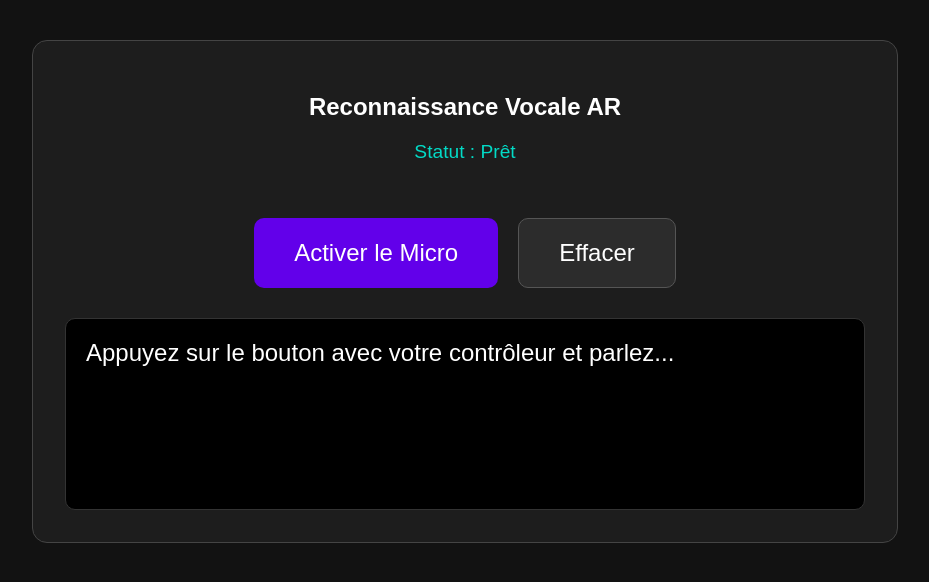
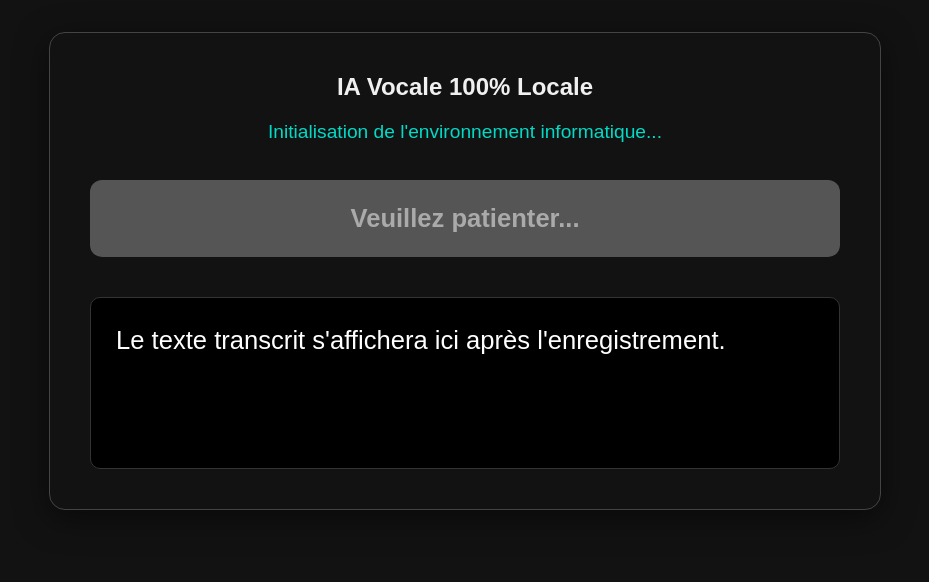
Before and after one commit to vale075/AiR-Notes_server, a Django app: page /voice_dev in a window 1280 px wide. Shown: the top 582 px of the page, without its empty margins (175-1104 px from the left). Run offline with Django 5.2, Linux system fonts and the light colour scheme.

Commit message:
Local whisper d'alexander

```diff
--- a/notes/templates/notes/voice_dev.html
+++ b/notes/templates/notes/voice_dev.html
@@ -2,393 +2,233 @@
 <html lang="fr">
   <head>
     <meta charset="UTF-8">
-    <meta name="viewport"
-          content="width=device-width, initial-scale=1.5, maximum-scale=2.0">
-    <title>Reconnaissance Vocale - Magic Leap 2</title>
+    <meta name="viewport" content="width=device-width, initial-scale=1.5">
+    <title>IA Vocale Locale - Magic Leap 2</title>
     <style>
       body {
         font-family: sans-serif;
         background-color: #121212;
-        /* Fond sombre pour l'AR (les noirs deviennent transparents) */
+        /* Noir pour transparence en AR */
         color: #ffffff;
         display: flex;
         flex-direction: column;
         align-items: center;
         padding: 2rem;
+        margin: 0;
       }
 
       .container {
-        background: rgba(30, 30, 30, 0.9);
-        padding: 2rem;
-        border-radius: 15px;
-        width: 80%;
-        max-width: 800px;
+        background: rgba(30, 30, 30, 0.9.5);
+        padding: 2.5rem;
+        border-radius: 16px;
+        width: 85%;
+        max-width: 750px;
         text-align: center;
         border: 1px solid #444;
+        box-shadow: 0 8px 32px rgba(0, 0, 0, 0.5);
       }
 
-      /* Boutons larges pour faciliter le ciblage avec le rayon du contrôleur ML2 */
+      h2 {
+        margin-top: 0;
+        color: #f0f0f0;
+      }
+
+      /* Bouton géant pour ciblage facile au contrôleur */
       button {
-        padding: 20px 40px;
-        font-size: 1.5rem;
-        border-radius: 10px;
+        padding: 24px 48px;
+        font-size: 1.6rem;
+        font-weight: bold;
+        border-radius: 12px;
         border: none;
-        background-color: #6200ea;
+        background-color: #3700b3;
         color: white;
         cursor: pointer;
-        margin: 10px;
-        transition: background-color 0.3s;
-      }
-
-      button:hover {
-        background-color: #7c4dff;
+        margin: 20px 0;
+        width: 100%;
+        transition: all 0.2s ease;
       }
 
       button:disabled {
-        background-color: #444;
+        background-color: #555 !important;
+        color: #aaa;
         cursor: not-allowed;
-        opacity: 0.6;
       }
 
-      button.listening {
-        background-color: #b00020;
-      }
-
-      button.secondary {
-        background-color: #2c2c2c;
-        border: 1px solid #555;
-      }
-
-      button.secondary:hover {
-        background-color: #3a3a3a;
-      }
-
-      .button-row {
-        display: flex;
-        justify-content: center;
-        flex-wrap: wrap;
-        margin: 10px 0;
+      button.recording {
+        background-color: #cf6679;
+        animation: pulse 1.5s infinite;
       }
 
       #status {
         font-size: 1.2rem;
         color: #03dac6;
-        margin-bottom: 10px;
-        min-height: 1.5em;
-      }
-
-      #retryInfo {
-        font-size: 0.95rem;
-        color: #999;
-        min-height: 1.2em;
-        margin-bottom: 10px;
+        margin-bottom: 15px;
+        min-height: 1.5rem;
       }
 
       #output {
         margin-top: 20px;
-        padding: 20px;
-        background: #000;
-        min-height: 150px;
+        padding: 25px;
+        background: #000000;
+        min-height: 120px;
         border-radius: 10px;
-        font-size: 1.5rem;
+        font-size: 1.6rem;
         text-align: left;
         border: 1px solid #333;
+        line-height: 1.4;
       }
 
-      .interim {
-        color: #aaaaaa;
-        font-style: italic;
+      @keyframes pulse {
+        0% {
+          opacity: 1;
         }
 
-      .error {
-        color: #cf6679;
-        font-weight: bold;
+        50% {
+          opacity: 0.7;
         }
 
-      .warning-box {
-        display: none;
-        margin-top: 20px;
-        padding: 1.2rem;
-        background: rgba(176, 0, 32, 0.15);
-        border: 1px solid #b00020;
-        border-radius: 10px;
-        text-align: left;
-        font-size: 1.1rem;
+        100% {
+          opacity: 1;
         }
-
-      .warning-box.visible {
-        display: block;
-      }
-
-      .warning-box h3 {
-        margin-top: 0;
-        color: #ff8a80;
-      }
-
-      #manualFallback {
-        display: none;
-        margin-top: 20px;
-        width: 100%;
-      }
-
-      #manualFallback.visible {
-        display: block;
-      }
-
-      #manualInput {
-        width: 100%;
-        box-sizing: border-box;
-        font-size: 1.4rem;
-        padding: 15px;
-        border-radius: 10px;
-        border: 1px solid #555;
-        background: #1a1a1a;
-        color: #fff;
-        min-height: 120px;
-        resize: vertical;
       }
     </style>
   </head>
   <body>
     <div class="container">
-      <h2>Reconnaissance Vocale AR</h2>
-      <div id="status">Statut : Prêt</div>
-      <div id="retryInfo"></div>
-      <div class="button-row">
-        <button id="btn-toggle">Activer le Micro</button>
-        <button id="btn-clear" class="secondary">Effacer</button>
+      <h2>IA Vocale 100% Locale</h2>
+      <div id="status">Initialisation de l'environnement informatique...</div>
+      <button id="btn-action" disabled>Veuillez patienter...</button>
+      <div id="output">Le texte transcrit s'affichera ici après l'enregistrement.</div>
     </div>
-      <div id="output">Appuyez sur le bouton avec votre contrôleur et parlez...</div>
-      <!-- Avertissement affiché uniquement après échecs répétés du moteur vocal -->
-      <div id="warningBox" class="warning-box">
-        <h3>⚠ Le moteur vocal du casque semble indisponible</h3>
-        <p>
-          Après plusieurs tentatives, la reconnaissance vocale n'a pas pu être contactée.
-          Ce n'est généralement pas un problème de votre réseau Wi-Fi, mais une limite du
-          service vocal embarqué sur ce casque. Vous pouvez continuer en saisissant le texte
-          manuellement ci-dessous.
-        </p>
-        <button id="btn-show-manual" class="secondary">Utiliser la saisie manuelle</button>
-      </div>
-      <!-- Mode de secours : saisie manuelle (clavier virtuel ML2 ou clavier Bluetooth) -->
-      <div id="manualFallback">
-        <textarea id="manualInput"
-                  placeholder="Saisissez votre texte ici en secours..."></textarea>
-        <div class="button-row">
-          <button id="btn-manual-validate">Valider le texte</button>
-        </div>
-      </div>
-    </div>
-    <script>
+    <script type="module">
+      import {
+        pipeline,
+        env
+      } from 'https://cdn.jsdelivr.net/npm/@xenova/transformers@2.17.2';
+
+      // Optimisation : Empêcher la recherche de fichiers locaux, forcer le CDN au premier téléchargement
+      env.allowLocalModels = false;
+
       const statusEl = document.getElementById('status');
-      const retryInfoEl = document.getElementById('retryInfo');
+      const btnAction = document.getElementById('btn-action');
       const outputEl = document.getElementById('output');
-      const btnToggle = document.getElementById('btn-toggle');
-      const btnClear = document.getElementById('btn-clear');
-      const warningBox = document.getElementById('warningBox');
-      const btnShowManual = document.getElementById('btn-show-manual');
-      const manualFallback = document.getElementById('manualFallback');
-      const manualInput = document.getElementById('manualInput');
-      const btnManualValidate = document.getElementById('btn-manual-validate');
 
-      // --- Config du mécanisme de retry / backoff ---
-      const MAX_CONSECUTIVE_FAILURES = 4; // au-delà, on propose le mode manuel
-      const BASE_RETRY_DELAY_MS = 800; // délai initial avant un redémarrage
-      const MAX_RETRY_DELAY_MS = 8000; // plafond du backoff exponentiel
-      const SILENCE_RESTART_GRACE_MS = 300; // petite pause avant restart normal (no-speech / end naturel)
+      let transcriber = null;
+      let mediaRecorder = null;
+      let audioChunks = [];
+      let isRecording = false;
 
-      let finalTranscript = '';
-      let consecutiveFailures = 0;
-      let retryTimeoutId = null;
-      let isListening = false; // intention de l'utilisateur (a-t-il appuyé sur "Activer" ?)
-      let recognitionActive = false; // le moteur est-il réellement en train d'écouter ?
+      // 1. Initialisation et téléchargement transparent du modèle Whisper AI
+      async function initAI() {
+        try {
+          statusEl.innerText = "Téléchargement du modèle IA (75 Mo - Patientez)...";
 
-      function setStatus(text, isError = false) {
-        statusEl.innerHTML = isError ? `<span class="error">${text}</span>` : text;
+          transcriber = await pipeline('automatic-speech-recognition', 'Xenova/whisper-tiny', {
+            progress_callback: (data) => {
+              if (data.status === 'progress') {
+                statusEl.innerText = `Téléchargement : ${Math.round(data.progress)}%`;
               }
+            }
+          });
 
-      function clearRetryTimer() {
-        if (retryTimeoutId) {
-          clearTimeout(retryTimeoutId);
-          retryTimeoutId = null;
+          statusEl.innerText = "Modèle prêt et stocké localement !";
+          btnAction.innerText = "Démarrer l'enregistrement";
+          btnAction.disabled = false;
+        } catch (error) {
+          console.error(error);
+          statusEl.innerText = "Erreur critique lors du chargement de l'IA.";
+          outputEl.innerText = error.message;
         }
       }
 
-      function showManualFallbackPrompt() {
-        warningBox.classList.add('visible');
-      }
-
-      function hideManualFallbackPrompt() {
-        warningBox.classList.remove('visible');
-      }
-
-      function activateManualMode() {
-        manualFallback.classList.add('visible');
-        warningBox.classList.remove('visible');
-        manualInput.focus();
-      }
-
-      btnShowManual.addEventListener('click', activateManualMode);
-
-      btnManualValidate.addEventListener('click', () => {
-        const text = manualInput.value.trim();
-        if (!text) return;
-        finalTranscript += text + ' ';
-        outputEl.innerHTML = `<strong>${finalTranscript}</strong>`;
-        manualInput.value = '';
-      });
-
-      btnClear.addEventListener('click', () => {
-        finalTranscript = '';
-        outputEl.innerHTML = 'Appuyez sur le bouton avec votre contrôleur et parlez...';
-      });
-
-      // --- Initialisation de l'API native ---
-      const SpeechRecognition = window.SpeechRecognition || window.webkitSpeechRecognition;
-
-      if (!SpeechRecognition) {
-        setStatus("API Web Speech non supportée sur ce navigateur.", true);
-        btnToggle.disabled = true;
-        showManualFallbackPrompt();
+      // 2. Gestion de l'action du bouton (Démarrer / Arrêter)
+      btnAction.addEventListener('click', async () => {
+        if (!isRecording) {
+          startRecording();
         } else {
-        const recognition = new SpeechRecognition();
-        recognition.lang = 'fr-FR';
-        recognition.continuous = true;
-        recognition.interimResults = true;
-
-        btnToggle.addEventListener('click', () => {
-          if (isListening) {
-            // Arrêt volontaire demandé par l'utilisateur
-            isListening = false;
-            clearRetryTimer();
-            try {
-              recognition.stop();
-            } catch (e) {
-              /* déjà arrêté */
-            }
-          } else {
-            // Démarrage volontaire : on réinitialise le compteur d'échecs
-            isListening = true;
-            consecutiveFailures = 0;
-            retryInfoEl.innerText = '';
-            hideManualFallbackPrompt();
-            startRecognitionSafely();
+          stopRecording();
         }
       });
 
-        function startRecognitionSafely() {
-          if (recognitionActive) return; // déjà en cours, évite le double-start
+      async function startRecording() {
+        audioChunks = [];
         try {
-            recognition.start();
-          } catch (e) {
-            // start() peut throw si appelé alors qu'une instance est déjà active
-            console.warn('Impossible de démarrer la reconnaissance :', e);
-            scheduleRetry();
+          const stream = await navigator.mediaDevices.getUserMedia({
+            audio: true
+          });
+          mediaRecorder = new MediaRecorder(stream);
+
+          mediaRecorder.ondataavailable = event => {
+            if (event.data.size > 0) audioChunks.push(event.data);
+          };
+
+          mediaRecorder.onstop = async () => {
+            const audioBlob = new Blob(audioChunks, {
+              type: mediaRecorder.mimeType
+            });
+            processAndTranscribe(audioBlob);
+          };
+
+          mediaRecorder.start();
+          isRecording = true;
+          btnAction.innerText = "Arrêter et Transcrire";
+          btnAction.classList.add('recording');
+          statusEl.innerText = "Écoute en cours... Parlez puis cliquez à nouveau.";
+        } catch (err) {
+          statusEl.innerText = "Accès microphone refusé.";
+          console.error(err);
         }
       }
 
-        function scheduleRetry() {
-          if (!isListening) return; // l'utilisateur a annulé pendant ce temps
-
-          consecutiveFailures++;
-
-          if (consecutiveFailures > MAX_CONSECUTIVE_FAILURES) {
-            // On arrête d'insister : le moteur vocal du casque semble indisponible
-            isListening = false;
-            btnToggle.innerText = "Activer le Micro";
-            btnToggle.classList.remove('listening');
-            setStatus("Moteur vocal indisponible après plusieurs tentatives.", true);
-            retryInfoEl.innerText = '';
-            showManualFallbackPrompt();
-            return;
+      function stopRecording() {
+        if (mediaRecorder && isRecording) {
+          mediaRecorder.stop();
+          // Coupe les pistes du micro pour relâcher le matériel
+          mediaRecorder.stream.getTracks().forEach(track => track.stop());
+          isRecording = false;
+          btnAction.innerText = "Calcul de la transcription...";
+          btnAction.classList.remove('recording');
+          btnAction.disabled = true;
+          statusEl.innerText = "L'IA analyse votre voix en local...";
+        }
       }
 
-          // Backoff exponentiel plafonné, pour ne pas spammer le service
-          const delay = Math.min(
-            BASE_RETRY_DELAY_MS * Math.pow(2, consecutiveFailures - 1),
-            MAX_RETRY_DELAY_MS
-          );
+      // 3. Resampling audio natif à 16kHz et exécution de la prédiction IA
+      async function processAndTranscribe(blob) {
+        try {
+          const audioContext = new(window.AudioContext || window.webkitAudioContext)();
+          const arrayBuffer = await blob.arrayBuffer();
+          const originalBuffer = await audioContext.decodeAudioData(arrayBuffer);
 
-          retryInfoEl.innerText =
-            `Nouvelle tentative ${consecutiveFailures}/${MAX_CONSECUTIVE_FAILURES} dans ${(delay / 1000).toFixed(1)}s...`;
+          // Whisper exige obligatoirement du 16000Hz mono. On rééchantillonne à la volée.
+          const offlineCtx = new OfflineAudioContext(1, originalBuffer.duration * 16000, 16000);
+          const source = offlineCtx.createBufferSource();
+          source.buffer = originalBuffer;
+          source.connect(offlineCtx.destination);
+          source.start();
 
-          clearRetryTimer();
-          retryTimeoutId = setTimeout(() => {
-            if (isListening) startRecognitionSafely();
-          }, delay);
+          const resampledBuffer = await offlineCtx.startRendering();
+          const audioData32 = resampledBuffer.getChannelData(0); // Float32Array final
+
+          // Exécution du modèle Whisper
+          const response = await transcriber(audioData32, {
+            language: 'french',
+            task: 'transcribe'
+          });
+
+          outputEl.innerHTML = `<strong>Résultat :</strong> <br>${response.text}`;
+        } catch (error) {
+          console.error(error);
+          outputEl.innerText = "Erreur d'analyse : " + error.message;
+        } finally {
+          btnAction.disabled = false;
+          btnAction.innerText = "Démarrer l'enregistrement";
+          statusEl.innerText = "Prêt";
+        }
       }
 
-        recognition.onstart = () => {
-          recognitionActive = true;
-          setStatus("Écoute en cours (Parlez maintenant)");
-          retryInfoEl.innerText = '';
-          btnToggle.innerText = "Désactiver le Micro";
-          btnToggle.classList.add('listening');
-        };
-
-        recognition.onresult = (event) => {
-          // Un résultat positif confirme que le moteur fonctionne : on réinitialise les échecs
-          consecutiveFailures = 0;
-          let interim = '';
-
-          for (let i = event.resultIndex; i < event.results.length; ++i) {
-            if (event.results[i].isFinal) {
-              finalTranscript += event.results[i][0].transcript + ' ';
-            } else {
-              interim += event.results[i][0].transcript;
-            }
-          }
-          outputEl.innerHTML = `<strong>${finalTranscript}</strong> <span class="interim">${interim}</span>`;
-        };
-
-        recognition.onerror = (event) => {
-          recognitionActive = false;
-
-          if (event.error === 'no-speech') {
-            // Pas une vraie erreur : personne n'a parlé. On redémarre tranquillement.
-            setStatus("En attente de voix...");
-            return;
-          }
-
-          if (event.error === 'aborted') {
-            // Provoqué par un stop() volontaire, rien à signaler
-            return;
-          }
-
-          if (event.error === 'network') {
-            setStatus("Erreur réseau : le service vocal du casque ne répond pas.", true);
-          } else if (event.error === 'not-allowed') {
-            setStatus("Autorisation du micro refusée. Acceptez le prompt de sécurité.", true);
-            isListening = false; // pas la peine de retenter sans permission
-            btnToggle.innerText = "Activer le Micro";
-            btnToggle.classList.remove('listening');
-            return;
-          } else if (event.error === 'service-not-allowed') {
-            setStatus("Moteur vocal AOSP manquant sur ce casque.", true);
-          } else {
-            setStatus(`Erreur : ${event.error}`, true);
-          }
-
-          if (isListening) scheduleRetry();
-        };
-
-        recognition.onend = () => {
-          recognitionActive = false;
-
-          if (isListening) {
-            // L'arrêt n'était pas volontaire : on retente après une courte pause,
-            // sans incrémenter le compteur d'échecs (ce n'est pas forcément une erreur).
-            clearRetryTimer();
-            retryTimeoutId = setTimeout(() => {
-              if (isListening) startRecognitionSafely();
-            }, SILENCE_RESTART_GRACE_MS);
-          } else {
-            setStatus("Prêt");
-            btnToggle.innerText = "Activer le Micro";
-            btnToggle.classList.remove('listening');
-          }
-        };
-      }
+      // Lancement automatique au chargement de la page
+      initAI();
     </script>
   </body>
 </html>
```
Lines whose indentation alone changed are shown as unchanged.
